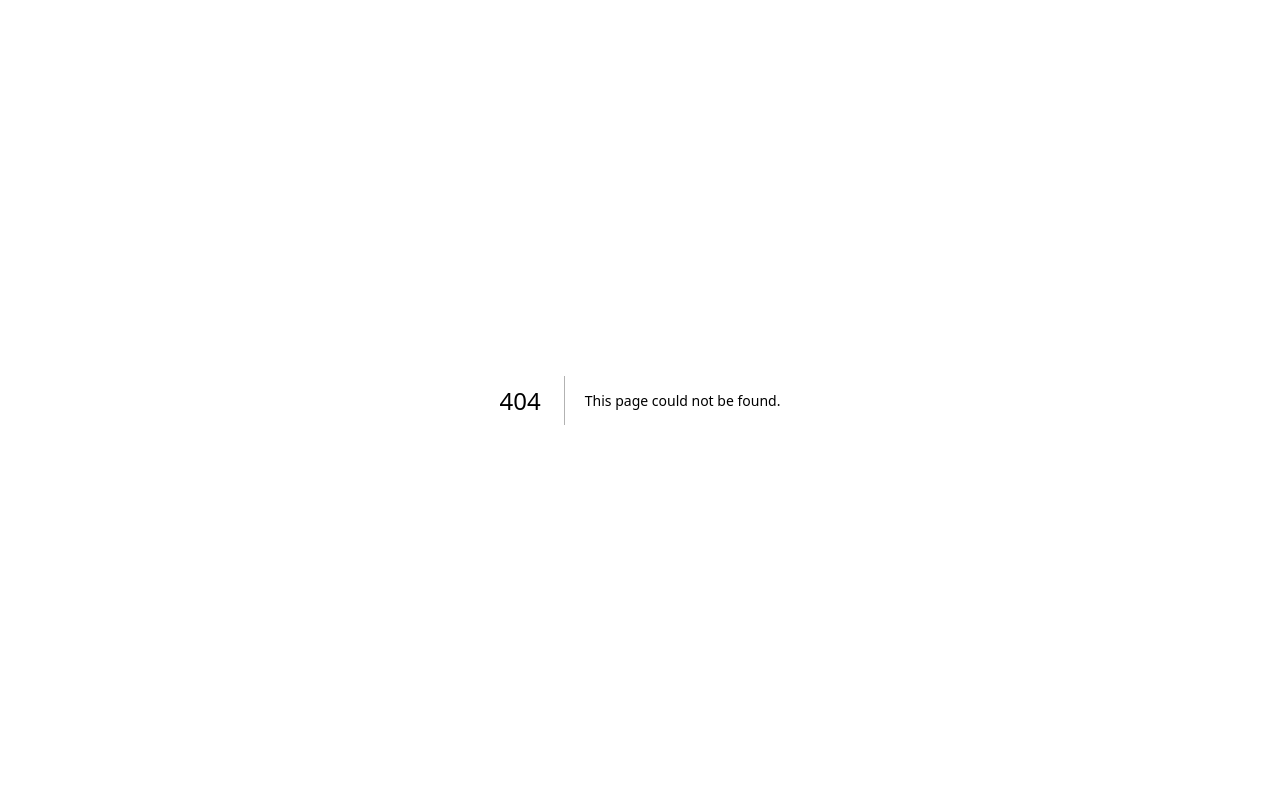
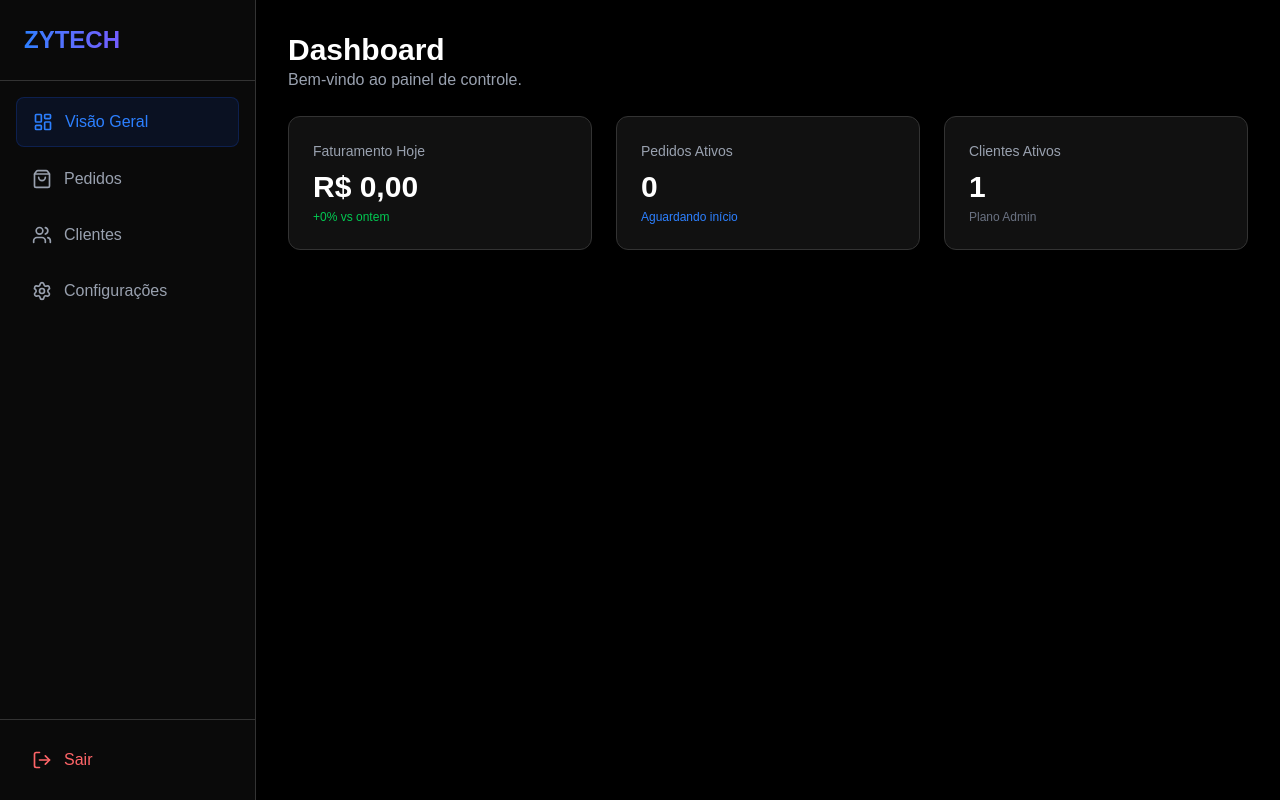
Before and after one commit to gabrielbeloni06/ClientZytech, a Next.js app in the folder zytech-platform/: page /dashboard in a window 1280 px wide. Before the commit this address had no page. Built offline with nearby package versions, Linux system fonts and the light colour scheme; no server answers.

Commit message:
create: dashboard

```diff
--- /dev/null
+++ b/zytech-platform/app/dashboard/layout.tsx
@@ -0,0 +1,89 @@
+'use client'
+import { useState } from 'react'
+import Link from 'next/link'
+import { useRouter, usePathname } from 'next/navigation'
+import { supabase } from '@/lib/supabaseClient'
+import {
+  LayoutDashboard,
+  ShoppingBag,
+  Users,
+  Settings,
+  LogOut,
+  Menu,
+  X
+} from 'lucide-react'
+
+export default function DashboardLayout({
+  children,
+}: {
+  children: React.ReactNode
+}) {
+  const router = useRouter()
+  const pathname = usePathname()
+  const [isMobileMenuOpen, setIsMobileMenuOpen] = useState(false)
+
+  const handleLogout = async () => {
+    await supabase.auth.signOut()
+    router.push('/')
+  }
+
+  const navItems = [
+    { name: 'Visão Geral', href: '/dashboard', icon: LayoutDashboard },
+    { name: 'Pedidos', href: '/dashboard/orders', icon: ShoppingBag },
+    { name: 'Clientes', href: '/dashboard/clients', icon: Users },
+    { name: 'Configurações', href: '/dashboard/settings', icon: Settings },
+  ]
+
+  return (
+    <div className="min-h-screen bg-black text-gray-100 flex">
+      <aside className="hidden md:flex flex-col w-64 border-r border-[#333] bg-[#0a0a0a]">
+        <div className="p-6 border-b border-[#333]">
+          <h1 className="text-2xl font-bold bg-clip-text text-transparent bg-gradient-to-r from-blue-500 to-purple-600">
+            ZYTECH
+          </h1>
+        </div>
+
+        <nav className="flex-1 p-4 space-y-2">
+          {navItems.map((item) => {
+            const isActive = pathname === item.href
+            return (
+              <Link
+                key={item.href}
+                href={item.href}
+                className={`flex items-center gap-3 px-4 py-3 rounded-lg transition-all duration-200 ${
+                  isActive
+                    ? 'bg-blue-600/10 text-blue-500 border border-blue-600/20'
+                    : 'text-gray-400 hover:bg-[#111] hover:text-white'
+                }`}
+              >
+                <item.icon size={20} />
+                <span className="font-medium">{item.name}</span>
+              </Link>
+            )
+          })}
+        </nav>
+
+        <div className="p-4 border-t border-[#333]">
+          <button
+            onClick={handleLogout}
+            className="flex items-center gap-3 px-4 py-3 w-full text-red-400 hover:bg-red-900/10 rounded-lg transition-colors"
+          >
+            <LogOut size={20} />
+            <span>Sair</span>
+          </button>
+        </div>
+      </aside>
+      <main className="flex-1 overflow-auto">
+        <header className="md:hidden flex items-center justify-between p-4 border-b border-[#333] bg-[#0a0a0a]">
+          <span className="font-bold text-xl">ZYTECH</span>
+          <button onClick={() => setIsMobileMenuOpen(!isMobileMenuOpen)}>
+            {isMobileMenuOpen ? <X /> : <Menu />}
+          </button>
+        </header>
+        <div className="p-8">
+          {children}
+        </div>
+      </main>
+    </div>
+  )
+}
--- /dev/null
+++ b/zytech-platform/app/dashboard/page.tsx
@@ -0,0 +1,27 @@
+export default function DashboardHome() {
+  return (
+    <div className="space-y-6">
+      <div>
+        <h2 className="text-3xl font-bold text-white">Dashboard</h2>
+        <p className="text-gray-400">Bem-vindo ao painel de controle.</p>
+      </div>
+      <div className="grid grid-cols-1 md:grid-cols-3 gap-6">
+        <div className="p-6 rounded-xl bg-[#111] border border-[#333] hover:border-blue-500/50 transition-colors">
+          <h3 className="text-gray-400 text-sm font-medium">Faturamento Hoje</h3>
+          <p className="text-3xl font-bold text-white mt-2">R$ 0,00</p>
+          <span className="text-xs text-green-500 mt-1 block">+0% vs ontem</span>
+        </div>
+        <div className="p-6 rounded-xl bg-[#111] border border-[#333] hover:border-purple-500/50 transition-colors">
+          <h3 className="text-gray-400 text-sm font-medium">Pedidos Ativos</h3>
+          <p className="text-3xl font-bold text-white mt-2">0</p>
+          <span className="text-xs text-blue-500 mt-1 block">Aguardando início</span>
+        </div>
+        <div className="p-6 rounded-xl bg-[#111] border border-[#333] hover:border-pink-500/50 transition-colors">
+          <h3 className="text-gray-400 text-sm font-medium">Clientes Ativos</h3>
+          <p className="text-3xl font-bold text-white mt-2">1</p>
+          <span className="text-xs text-gray-500 mt-1 block">Plano Admin</span>
+        </div>
+      </div>
+    </div>
+  )
+}
--- a/zytech-platform/app/page.tsx
+++ b/zytech-platform/app/page.tsx
@@ -22,8 +22,7 @@ export default function LoginPage() {
       alert('Erro: ' + error.message)
       setLoading(false)
     } else {
-      alert('Login realizado! Bem-vindo à Zytech.')
-      setLoading(false)
+      router.push('/dashboard')
     }
   }
 
```
